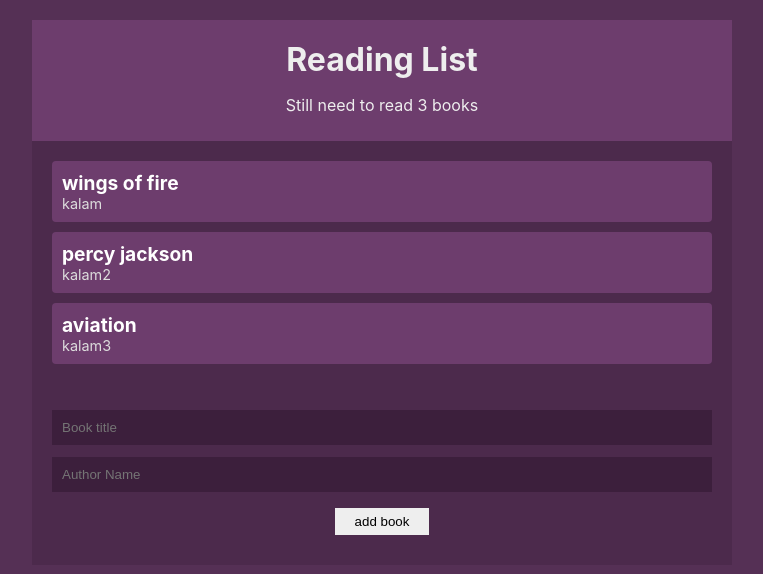
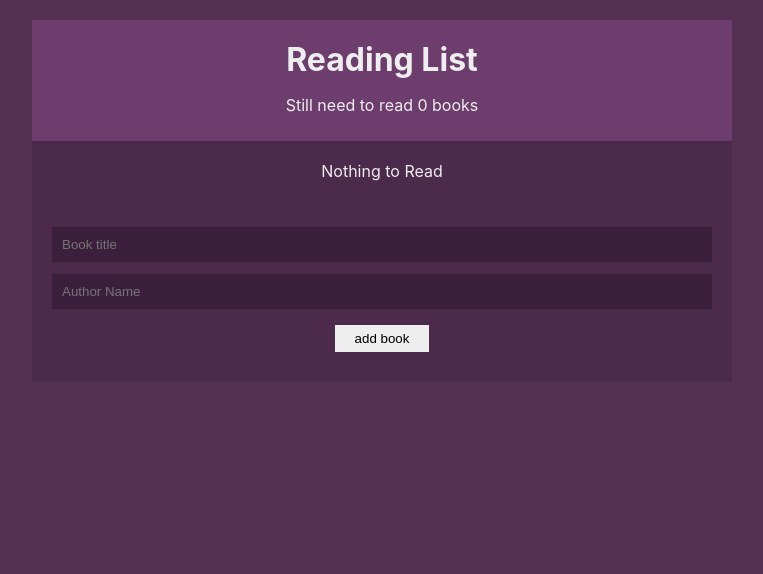
Before and after one commit to SameerBatla/Library-using-useContext-and-Hooks, a React (Create React App) app: page / in a window 1280 px wide. Shown: the top 574 px of the page, without its empty margins (258-1021 px from the left). Built offline with nearby package versions, Linux system fonts and the light colour scheme.

Commit message:
adding reducers

```diff
--- /dev/null
+++ b/src/Reducers/BookReducer.js
@@ -0,0 +1,19 @@
+import { v4 as uuid } from 'uuid';
+
+export const bookReducer = (state, action) => {
+  switch (action.type) {
+    case 'ADD_BOOK':
+      return [
+        ...state,
+        {
+          title: action.book.Title,
+          author: action.book.Title,
+          id: uuid(),
+        },
+      ];
+    case 'REMOVE_BOOK':
+      return state.filter((book) => book.id !== action.id);
+    default:
+      return state;
+  }
+};
--- a/src/components/BookDetails.js
+++ b/src/components/BookDetails.js
@@ -2,10 +2,10 @@
 import { BookContext } from '../contexts/BookContext';
 
 const BookDetails = ({ book }) => {
-  const { removeBooks } = useContext(BookContext);
+  const { dispatch } = useContext(BookContext);
 
   return (
-    <li onClick={() => removeBooks(book.id)}>
+    <li onClick={() => dispatch({ type: 'REMOVE_BOOK', id: book.id })}>
       <div className="title">{book.title}</div>
       <div className="author">{book.author}</div>
     </li>
--- a/src/components/BookForm.js
+++ b/src/components/BookForm.js
@@ -2,13 +2,19 @@
 import { BookContext } from '../contexts/BookContext';
 
 const BookForm = () => {
-  const { addBooks } = useContext(BookContext);
+  const { dispatch } = useContext(BookContext);
   const [Title, setTitle] = useState('');
   const [Author, setAuthor] = useState('');
 
   const handleSubmit = (e) => {
     e.preventDefault();
-    addBooks(Title, Author);
+    dispatch({
+      type: 'ADD_BOOK',
+      book: {
+        Title,
+        Author,
+      },
+    });
     setTitle('');
     setAuthor('');
   };
--- a/src/contexts/BookContext.js
+++ b/src/contexts/BookContext.js
@@ -1,22 +1,12 @@
-import React, { createContext, useState } from 'react';
-import {v4 as uuid} from 'uuid';
+import React, { createContext,useReducer } from 'react';
+import { bookReducer } from '../Reducers/BookReducer';
 export const BookContext = createContext();
 
 const BookContextProvider = (props) => {
-  const [myBooks, setmyBooks] = useState([
-    { title: 'wings of fire', author: 'kalam', id: 1 },
-    { title: 'percy jackson', author: 'kalam2', id: 2 },
-    { title: 'aviation', author: 'kalam3', id: 3 },
-  ]);
-  const addBooks = (title, author) => {
-    setmyBooks([...myBooks, { title, author, id:uuid() }]);
-  };
-  const removeBooks = (id) => {
-    setmyBooks(myBooks.filter((book) => book.id !== id));
-  };
+  const [myBooks, dispatch] = useReducer(bookReducer,[]);
   return (
     <div>
-      <BookContext.Provider value={{myBooks, addBooks, removeBooks}}>
+      <BookContext.Provider value={{myBooks, dispatch}}>
         {props.children}
       </BookContext.Provider>
     </div>
```
